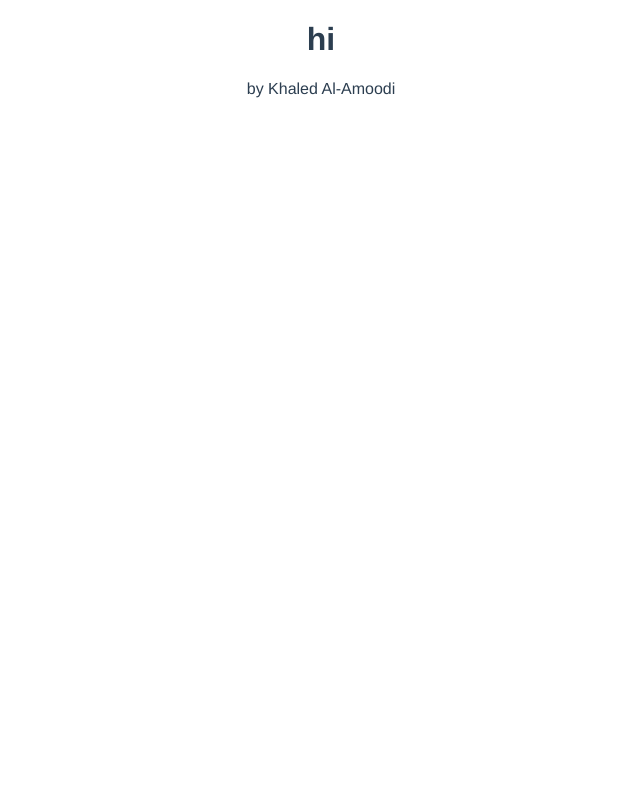
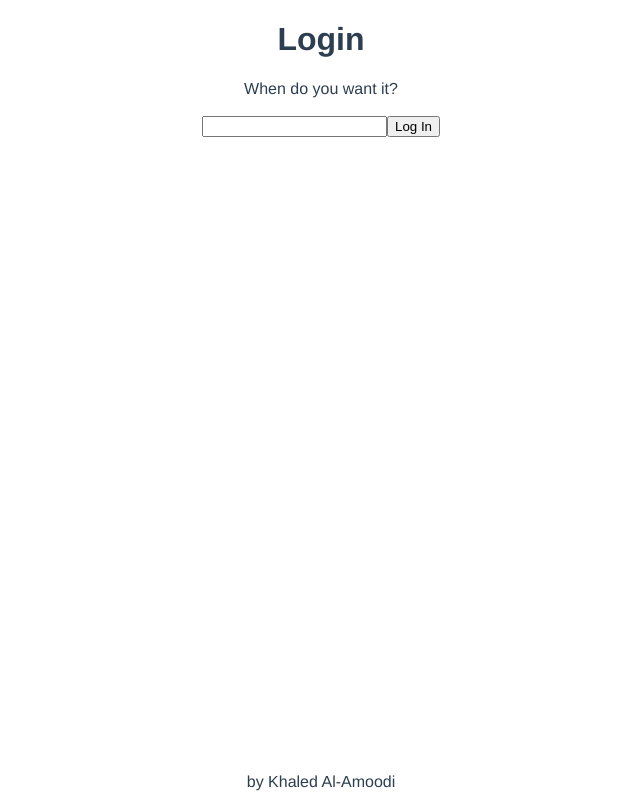
Before and after one commit to kayloody/task-planner, a Vue app: page / in a window 1280 px wide. Shown: the whole page, without its empty margins (319-959 px from the left). Built offline with nearby package versions, Linux system fonts and the light colour scheme.

Commit message:
Implemented routing and authentication

```diff
--- a/src/App.vue
+++ b/src/App.vue
@@ -1,15 +1,30 @@
 <template>
-  <router-view/>
+  <Tasks v-if="isLoggedIn" />
+  <Login v-else @onLogIn="logIn" />
   <Footer />
 </template>
 
 <script>
+import Footer from "./components/Footer.vue"
+import Tasks from "./views/Tasks.vue"
+import Login from "./views/Login.vue"
 
-import Footer from "./components/Footer.vue"
 export default {
   name: "App",
   components: {
-    Footer
+    Footer,
+    Tasks,
+    Login
+  },
+  data() {
+      return {
+        isLoggedIn: false
+      }
+  },
+  methods: {
+    logIn(value) {
+      this.isLoggedIn = value;
+    }
   }
 }
 </script>
@@ -21,5 +36,12 @@ export default {
   -moz-osx-font-smoothing: grayscale;
   text-align: center;
   color: #2c3e50;
+
+  position: relative;
+  min-height: calc(100vh - 30px);
+}
+
+main {
+  padding-bottom: 25px;
 }
 </style>
--- a/src/components/Footer.vue
+++ b/src/components/Footer.vue
@@ -9,3 +9,13 @@ export default {
     name: "Footer"
 }
 </script>
+
+<style scoped>
+    footer {
+        position: absolute;
+        height: auto;
+        bottom: 0;
+        left: 0;
+        right: 0;
+    }
+</style>
--- a/src/router/index.js
+++ /dev/null
@@ -1,27 +0,0 @@
-import {createRouter, createWebHistory} from 'vue-router';
-import Home from '../views/Home.vue';
-
-const routes = [
-  {
-    path: '/',
-    name: 'Home',
-    component: Home,
-  },
-  {
-    path: '/tasks',
-    name: 'Tasks',
-    component: () => import('../views/Tasks.vue'),
-  },
-  {
-    path: '/:catchAll(.*)',
-    name: 'Home',
-    component: Home,
-  },
-];
-
-const router = createRouter({
-  history: createWebHistory(),
-  routes,
-});
-
-export default router;
--- a/src/views/Home.vue
+++ /dev/null
@@ -1,13 +0,0 @@
-<template>
-  <h1>hi</h1>
-</template>
-
-<script>
-
-export default {
-  name: 'Home',
-  components: {
-
-  }
-}
-</script>
--- /dev/null
+++ b/src/views/Login.vue
@@ -0,0 +1,38 @@
+<template>
+  <h1>Login</h1>
+  <label for="password">
+    When do you want it?
+  </label>
+  <br>
+  <input type="password" id="password"/>
+  <button @click="logIn()">Log In</button>
+  <p>{{logInMessage}}</p>
+</template>
+
+<script>
+  export default {
+    name: 'Login',
+    data() {
+      return {
+        logInMessage: ""
+      }
+    },
+    methods: {
+      logIn() {
+        if (document.getElementById("password").value === "NOW!") {
+          this.logInMessage = ""
+          this.$emit('onLogIn', true);
+        } else {
+          this.logInMessage = "Incorrect Password"
+          this.$emit('onLogIn', false);
+        }
+      }
+    }
+  }
+</script>
+
+<style scoped>
+  label {
+    display: block;
+  }
+</style>
--- a/src/views/Tasks.vue
+++ b/src/views/Tasks.vue
@@ -1,3 +1,12 @@
 <template>
-  <h1>tasks</h1>
+  <h1>Tasks</h1>
 </template>
+
+<script>
+  export default {
+    name: 'Tasks',
+    components: {
+
+    }
+  }
+</script>
```
Also changed, not shown: src/main.js (+3 -4 lines).
